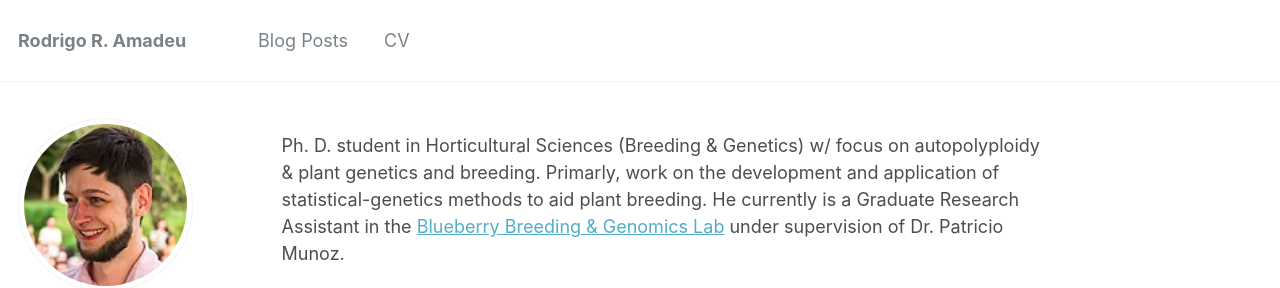
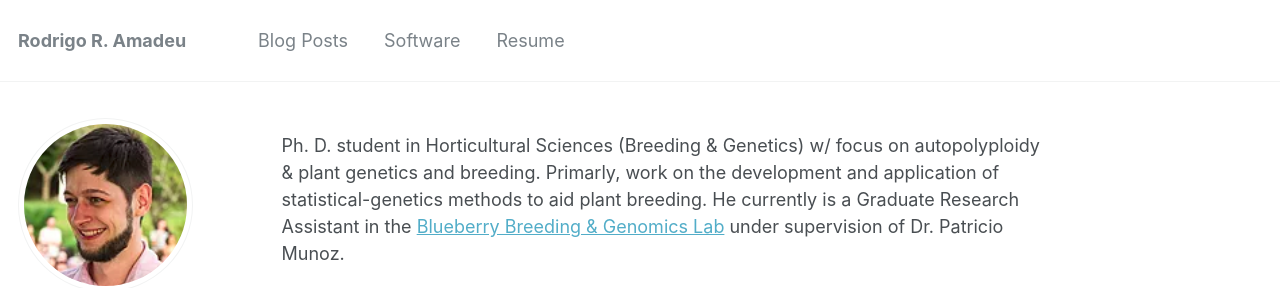
Before and after one commit to rramadeu/rramadeu.github.io, a Jekyll site: the page built from _pages/about.md, in a window 1280 px wide. Shown: the top 288 px of the page. Built offline with Jekyll 4.4.1, drawn with Linux system fonts in a browser that asks for light colours; some web fonts are replaced.

Commit message:
Update navigation.yml

```diff
--- a/_data/navigation.yml
+++ b/_data/navigation.yml
@@ -15,8 +15,12 @@ main:
   #- title: "Portfolio"
   #  url: /portfolio/
 
-  - title: "CV"
-    url: /cv/
+  - title: "Software"
+    url: /software/
+
+  - title: "Resume"
+    url: /resume/
+
 
   #- title: "Guide"
   #  url: /markdown/
```
